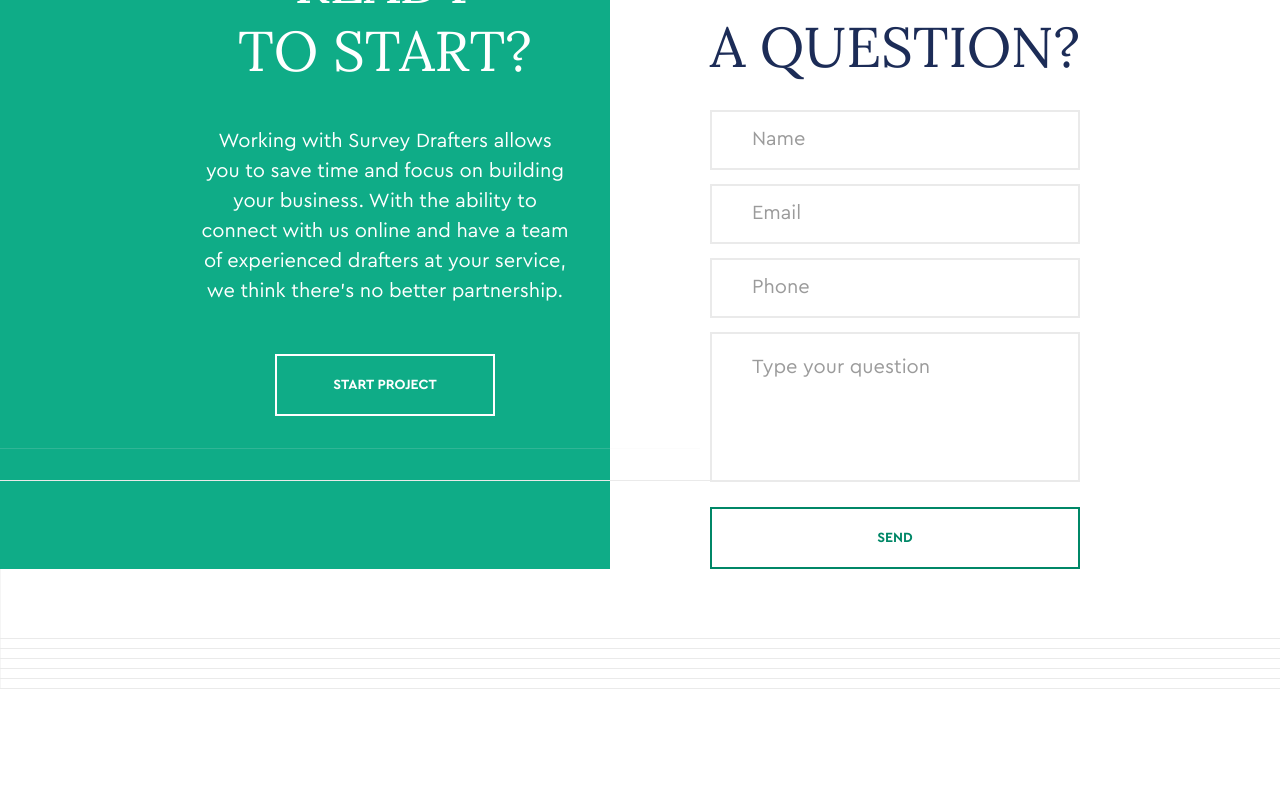
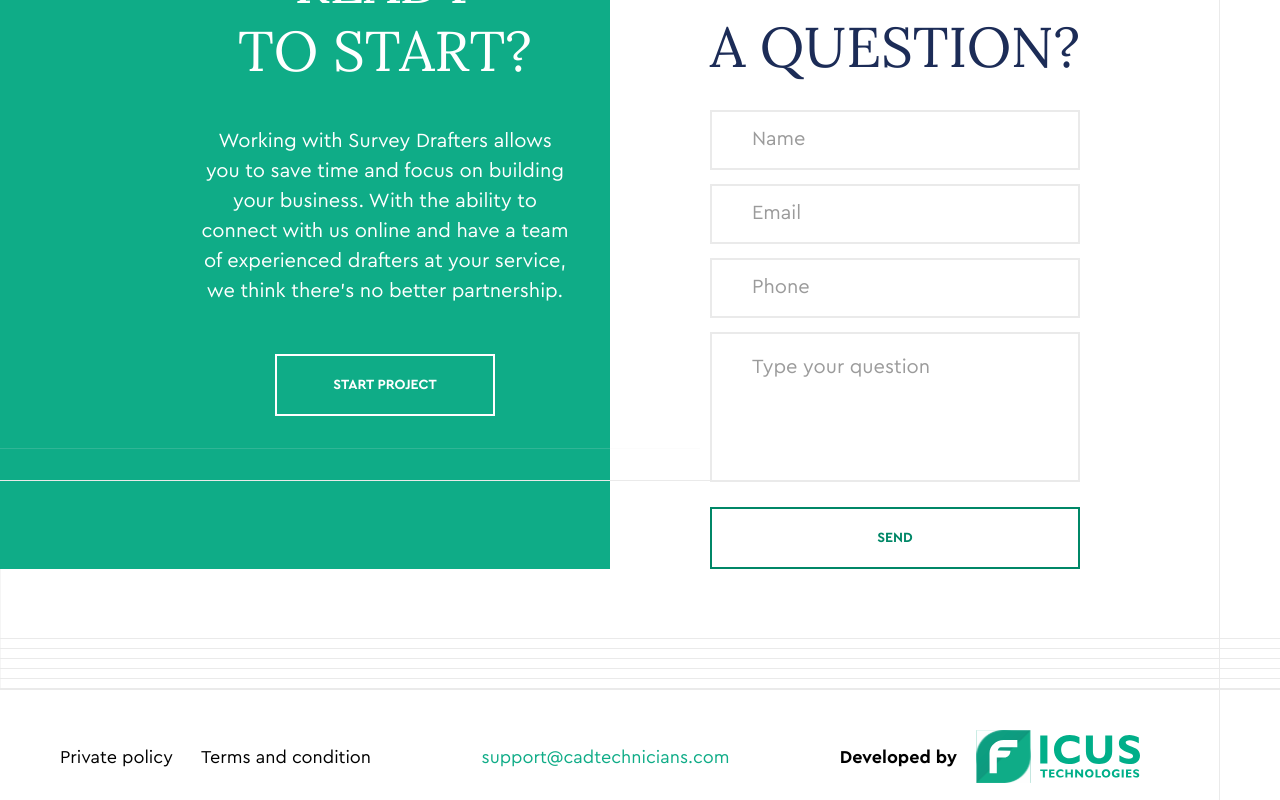
Before and after one commit to Sydorchuks/cad-technicians-next, a Next.js app: page / in a window 1280 px wide. Shown: the part 5036-5836 px from the top of the page. Before the commit the page ends 5725 px from the top, so only its background shows below. Built offline with nearby package versions, Linux system fonts and the light colour scheme.

Commit message:
Created footer component

```diff
--- a/src/app/components/ContactBlock/ContactBlock.tsx
+++ b/src/app/components/ContactBlock/ContactBlock.tsx
@@ -70,11 +70,11 @@
           <DecorLines count={6} position="bottom" direction="horizontal" />
         </div>
 
-        <div className="hidden md:flex lg:hidden absolute top-0 vertical-line-right h-full z-30 opacity-20">
+        <div className="hidden md:flex lg:hidden absolute top-0 vertical-line-right h-full z-30 opacity-40">
           <DecorLines count={1} position="right" direction="vertical" />
         </div>
 
-        <div className="hidden md:flex lg:hidden absolute bottom-0 right-10.25 h-225 z-30 opacity-20">
+        <div className="hidden md:flex lg:hidden absolute bottom-0 right-10.25 h-225 z-30 opacity-40">
           <DecorLines count={1} position="right" direction="vertical" />
         </div>
 
@@ -99,6 +99,10 @@
         </div>
 
         <div className="hidden xl:block absolute lg:flex bottom-0 vertical-line-right-2 h-full z-30">
+          <DecorLines count={1} position="right" direction="vertical" />
+        </div>
+
+        <div className="absolute hidden lg:flex top-0 vertical-line-right h-full z-30">
           <DecorLines count={1} position="right" direction="vertical" />
         </div>
 
--- /dev/null
+++ b/src/app/components/Footer/Footer.tsx
@@ -0,0 +1,75 @@
+import Container from "../../components/ui/Container/Container";
+import DecorLines from "../ui/DecorLines/DecorLines";
+import "../../styles/vertical-lines.css";
+import Link from "next/link";
+
+
+const footerLinks = [
+  { label: "Private policy", href: "/privacy-policy" },
+  { label: "Terms and condition", href: "/terms-and-conditions" },
+];
+
+const textLinkClass =
+  "font-body text-[16px] leading-[26px] text-black whitespace-nowrap transition-opacity hover:opacity-70 xl:text-md";
+
+function FooterDecor() {
+  return (
+    <>
+      <div className="absolute bottom-0 vertical-line-right-2 z-30 hidden h-full lg:flex">
+        <DecorLines count={1} position="right" direction="vertical" />
+      </div>
+
+      <div className="absolute top-0 vertical-line-right z-30 hidden h-full lg:flex">
+        <DecorLines count={1} position="right" direction="vertical" />
+      </div>
+
+      <div className="absolute top-0 vertical-line-right z-30 hidden h-full opacity-40 md:flex lg:hidden">
+        <DecorLines count={1} position="right" direction="vertical" />
+      </div>
+
+      <div className="absolute bottom-0 right-10.25 z-30 hidden h-full opacity-40 md:flex lg:hidden">
+        <DecorLines count={1} position="right" direction="vertical" />
+      </div>
+    </>
+  );
+}
+
+export default function Footer() {
+  return (
+    <footer className="relative border-t border-border bg-white">
+      <FooterDecor />
+
+      <Container className="xl:max-w-300">
+        <div className="flex flex-col items-center gap-8 py-10 md:gap-12 md:py-12 xl:flex-row xl:justify-between xl:gap-12 xl:pt-10 xl:pb-4 2xl:pt-8 ultra:pt-10">
+            <ul className="flex items-center justify-center gap-5 md:w-full md:justify-start md:gap-8 xl:w-auto xl:gap-7">
+                {footerLinks.map(({ label, href }) => (
+                <li key={href}>
+                    <Link href={href} className={textLinkClass}>
+                    {label}
+                    </Link>
+                </li>
+                ))}
+            </ul>
+          <a
+            href="mailto:support@cadtechnicians.com"
+            className="font-body text-[16px] leading-6.5 text-primary whitespace-nowrap transition-opacity hover:opacity-70 md:-mt-19 md:self-end xl:mt-0 xl:self-center xl:text-md"
+          >
+            support@cadtechnicians.com
+          </a>
+
+          <div className="flex items-center justify-center gap-4.75 xl:mr-20 2xl:mr-27.5">
+            <span className="font-body text-md font-bold leading-6.5 text-black whitespace-nowrap">
+              Developed by
+            </span>
+
+            <img
+              src="/ficus-logo.svg"
+              alt="Ficus"
+              className="h-13.5 w-41 object-contain"
+            />
+          </div>
+        </div>
+      </Container>
+    </footer>
+  );
+}
--- a/src/app/page.tsx
+++ b/src/app/page.tsx
@@ -1,5 +1,6 @@
 import ContactBlock from "./components/ContactBlock/ContactBlock";
 import Feedback from "./components/Feedback/Feedback";
+import Footer from "./components/Footer/Footer";
 import Header from "./components/Header/Header";
 import HomeAbout from "./components/HomeAbout/HomeAbout";
 import HomeHero from "./components/HomeHero/HomeHero";
@@ -15,5 +16,6 @@
         <Video />
         <Feedback />
         <ContactBlock />
+        <Footer />
     </>)
 }
```
Also changed, not shown: public/ficus-logo.svg (added).
